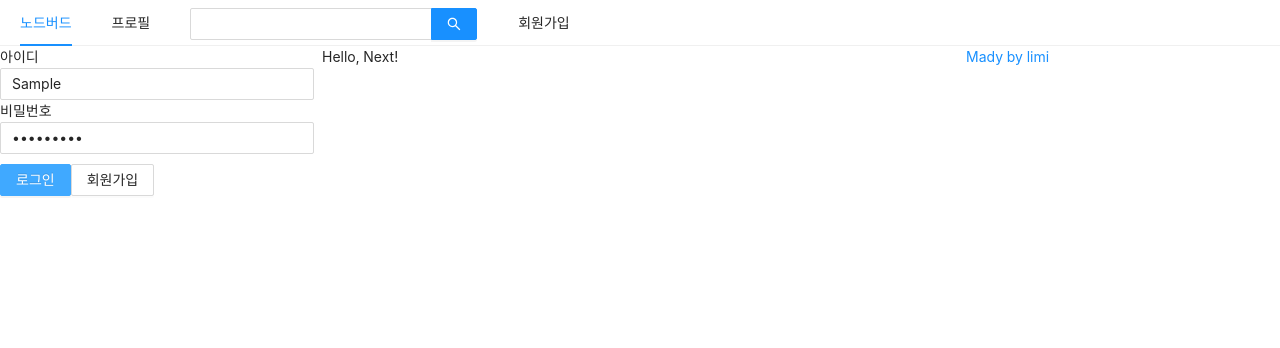
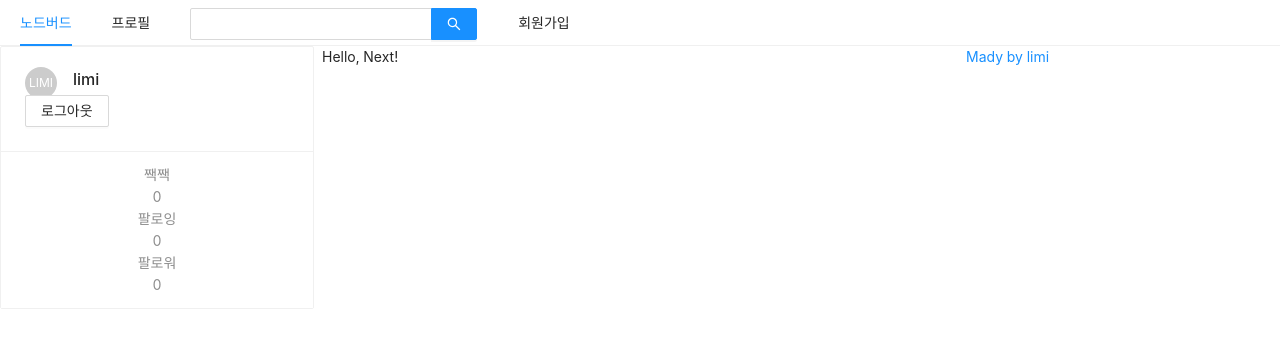
Before and after one commit to limi6n/react-nodebird, a Next.js app in the folder prepare/front/: page / in a window 1280 px wide. Both pictures are taken after typing "Sample", "Sample123" into the empty fields and a click on the button "로그인". Shown: the top 348 px of the page. Built offline with nearby package versions, Linux system fonts and the light colour scheme.

Commit message:
dummy data for login

```diff
--- a/prepare/front/components/AppLayout.js
+++ b/prepare/front/components/AppLayout.js
@@ -32,7 +32,7 @@
       </Menu>
       <Row gutter={8}>
         <Col xs={24} md={6}>
-          {isLoggedIn ? <UserProfile /> : <LoginForm />}
+          {isLoggedIn ? <UserProfile setIsLoggedIn={setIsLoggedIn} /> : <LoginForm setIsLoggedIn={setIsLoggedIn} />}
         </Col>
         <Col xs={24} md={12}>{children}</Col>
         <Col xs={24} md={6}>
--- a/prepare/front/components/LoginForm.js
+++ b/prepare/front/components/LoginForm.js
@@ -1,4 +1,5 @@
 import React, { useState, useCallback } from 'react';
+import ProtoTypes from 'prop-types';
 import { Form, Input, Button } from 'antd';
 import Link from 'next/link';
 import styled from 'styled-components';
@@ -7,7 +8,11 @@
     margin-top: 10px;
 `;
 
-const LoginForm = () => {
+const FormWrapper = styled(Form)`
+    padding: 10px;
+`;
+
+const LoginForm = ({ setIsLoggedIn }) => {
     const [id, setId] = useState('');
     const [password, setPassword] = useState('');
 
@@ -20,8 +25,14 @@
         setPassword(e.target.value);
     }, []);
 
+    const onSubmitForm = useCallback(() => {
+        // antd 의 onFinish 에는 e.preventDefault() 가 적용되어있다.
+      console.log(id, password);
+      setIsLoggedIn(true);
+    }, [id, password]);
+
     return (
-        <Form>
+        <FormWrapper onFinish={onSubmitForm}>
             <div>
                 <label htmlFor="user-id">아이디</label>
                 <br />
@@ -36,8 +47,12 @@
                 <Button type="primary" htmlType="submit" loading={false}>로그인</Button>
                 <Link href="/signup"><a><Button>회원가입</Button></a></Link>
             </ButtonWrapper>
-        </Form>
+        </FormWrapper>
     )
 }
 
+LoginForm.protoTypes = {
+    setIsLoggedIn : ProtoTypes.node.isRequired,
+}
+
 export default LoginForm;
--- a/prepare/front/components/UserProfile.js
+++ b/prepare/front/components/UserProfile.js
@@ -1,7 +1,27 @@
-import React from 'react';
+import React, { useCallback } from 'react';
+import { Avatar, Button, Card } from 'antd';
 
-const UserProfile = () => {
-    return <div>내 프로필</div>;
+const UserProfile = ({ setIsLoggedIn }) => {
+    const onLogOut = useCallback(() => {
+        setIsLoggedIn(false);
+    }, []);
+
+    return (
+        <Card
+            actions={[
+                <>
+                <div key="twit">짹짹<br/>0</div>
+                <div key="followings">팔로잉<br />0</div>
+                <div key="followers">팔로워<br />0</div>
+                </>
+            ]}>
+            <Card.Meta
+                avatar={<Avatar>LIMI</Avatar>}
+                title="limi"
+            />
+            <Button onClick={onLogOut}>로그아웃</Button>
+        </Card>
+    );
 }
 
 export default UserProfile;
```
